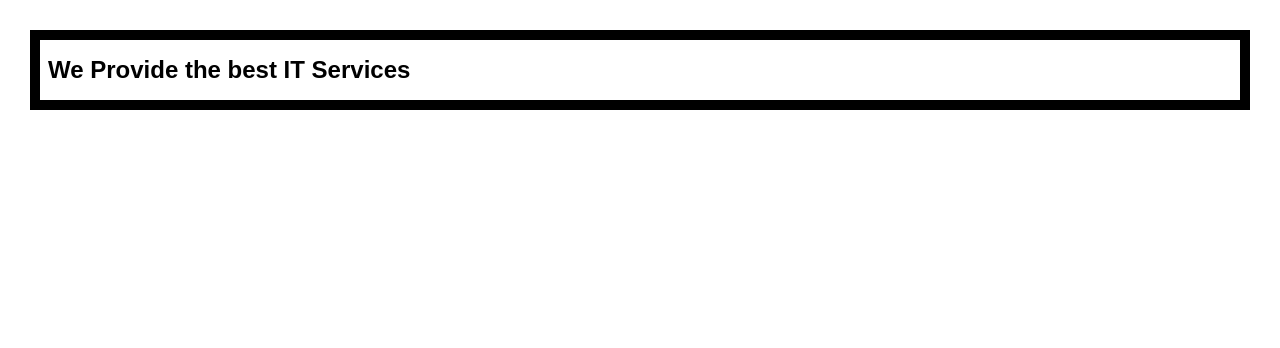
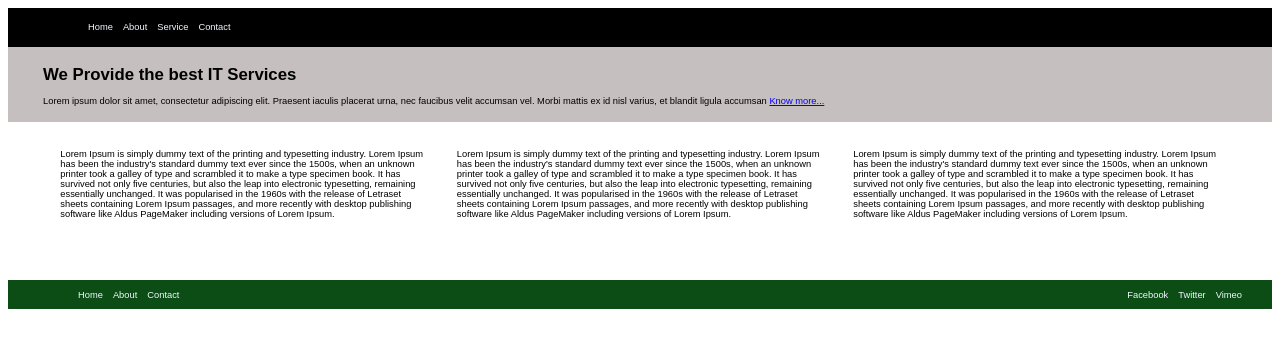
Before and after one commit to tchen285/Antra-3.25-MEAN-Stack, a plain HTML site: page Homework2/index.html in a window 1280 px wide. Drawn offline with Linux system fonts and the light colour scheme.

Commit message:
finished hw2

```diff
--- a/Homework2/index.html
+++ b/Homework2/index.html
@@ -12,7 +12,50 @@
 </head>
 
 <body>
-    <h1>We Provide the best IT Services</h1>
+    <div class="header">
+        <ul>
+            <li><a href="#">Home</a></li>
+            <li><a href="#">About</a></li>
+            <li><a href="#">Service</a></li>
+            <li><a href="#">Contact</a></li>
+        </ul>
+    </div>
+
+    <div class="title">
+        <h1>We Provide the best IT Services</h1>
+        <p>Lorem ipsum dolor sit amet, consectetur adipiscing elit. Praesent iaculis placerat urna,
+            nec faucibus velit accumsan vel. Morbi mattis ex id nisl varius, et blandit ligula accumsan <span>Know more...</span></p>
+    </div>
+
+    <div class="row">
+        <p class="column">
+            Lorem Ipsum is simply dummy text of the printing and typesetting industry. Lorem Ipsum has been the industry's standard dummy text ever since the 1500s, when an unknown printer took a galley of type and scrambled it to make a type specimen book. It has survived not only five centuries, but also the leap into electronic typesetting, remaining essentially unchanged. It was popularised in the 1960s with the release of Letraset sheets containing Lorem Ipsum passages, and more recently with desktop publishing software like Aldus PageMaker including versions of Lorem Ipsum.
+        </p>
+        <p class="column">
+            Lorem Ipsum is simply dummy text of the printing and typesetting industry. Lorem Ipsum has been the industry's standard dummy text ever since the 1500s, when an unknown printer took a galley of type and scrambled it to make a type specimen book. It has survived not only five centuries, but also the leap into electronic typesetting, remaining essentially unchanged. It was popularised in the 1960s with the release of Letraset sheets containing Lorem Ipsum passages, and more recently with desktop publishing software like Aldus PageMaker including versions of Lorem Ipsum.
+        </p>
+        <p class="column">
+            Lorem Ipsum is simply dummy text of the printing and typesetting industry. Lorem Ipsum has been the industry's standard dummy text ever since the 1500s, when an unknown printer took a galley of type and scrambled it to make a type specimen book. It has survived not only five centuries, but also the leap into electronic typesetting, remaining essentially unchanged. It was popularised in the 1960s with the release of Letraset sheets containing Lorem Ipsum passages, and more recently with desktop publishing software like Aldus PageMaker including versions of Lorem Ipsum.
+        </p>
+    </div>
+
+    <div class="footer">
+        <div class="left-footer">
+            <ul>
+                <li><a href="#">Home</a></li>
+                <li><a href="#">About</a></li>
+                <li><a href="#">Contact</a></li>
+            </ul>
+        </div>
+
+        <div class="right-footer">
+            <ul>
+                <li><a href="#">Facebook</a></li>
+                <li><a href="#">Twitter</a></li>
+                <li><a href="#">Vimeo</a></li>
+            </ul>
+        </div>
+    </div>
 </body>
 
 </html>
--- a/Homework2/styles.css
+++ b/Homework2/styles.css
@@ -1,10 +1,63 @@
 html {
     font-family: Arial, Helvetica, sans-serif;
-    font-size: 12pt;
-    margin: 30px;
-    border: 10px solid black;
+    font-size: 7pt;
 }
 
 h1 {
-    font-size: 1.5rem;
+    font-size: 1.8rem;
 }
+
+a {
+    color:aliceblue;
+    text-decoration: none;
+}
+
+.header {
+    background-color: #000;
+    color:aliceblue;
+    padding: 5px;
+    padding-left: 40px;
+}
+
+span {
+    color: blue;
+    text-decoration: underline;
+}
+
+ul {
+    display: flex;
+    gap: 10px;
+}
+
+li {
+    list-style: none;
+}
+
+.title {
+    background-color: #c6bfbf;
+    padding: 7px;
+    padding-left: 35px;
+    padding-right: 35px;
+}
+
+.row {
+    display: flex;
+    padding: 0.2rem;
+    padding-left: 4rem;
+    padding-right: 4rem;
+    padding-bottom: 4rem;
+}
+
+.column {
+    flex: 1;
+    padding: 15px;
+}
+
+.footer {
+    display: flex;
+    background-color: #0b4d14;
+    color:aliceblue;
+    padding-left: 30px;
+    padding-right: 30px;
+    justify-content: space-between;
+}
```
